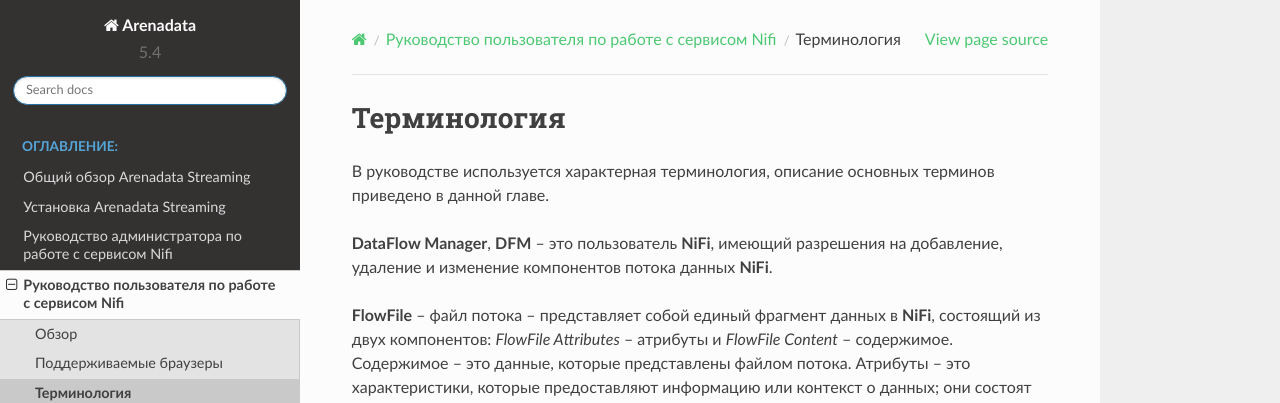
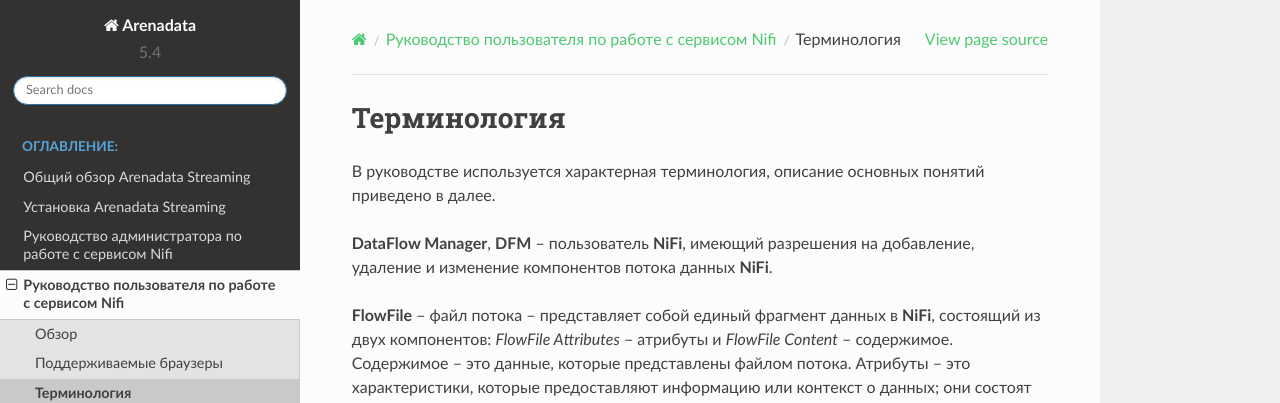
Before and after one commit to arenadata/docs_ads, a Sphinx documentation site: the page built from source/UserNIFI/Termin.rst, in a window 1280 px wide and 900 px high. Shown: the top 403 px of the window. Built offline with Sphinx 7.4.7 and the Read the Docs theme 2.0.0, drawn with Linux system fonts in a browser that asks for light colours; pages that are not in the unit, such as notebooks, are missing from menus.

Commit message:
Update Termin.rst

```diff
--- a/source/UserNIFI/Termin.rst
+++ b/source/UserNIFI/Termin.rst
@@ -1,9 +1,9 @@
 Терминология
 ==============
 
-В руководстве используется характерная терминология, описание основных терминов приведено в данной главе.
+В руководстве используется характерная терминология, описание основных понятий приведено в далее.
 
-**DataFlow Manager**, **DFM** -- это пользователь **NiFi**, имеющий разрешения на добавление, удаление и изменение компонентов потока данных **NiFi**.
+**DataFlow Manager**, **DFM** -- пользователь **NiFi**, имеющий разрешения на добавление, удаление и изменение компонентов потока данных **NiFi**.
 
 **FlowFile** -- файл потока -- представляет собой единый фрагмент данных в **NiFi**, состоящий из двух компонентов: *FlowFile Attributes* -- атрибуты и *FlowFile Content* -- содержимое. Содержимое -- это данные, которые представлены файлом потока. Атрибуты -- это характеристики, которые предоставляют информацию или контекст о данных; они состоят из пар ключ-значение. Все FlowFiles имеют следующие стандартные атрибуты:
 
```
